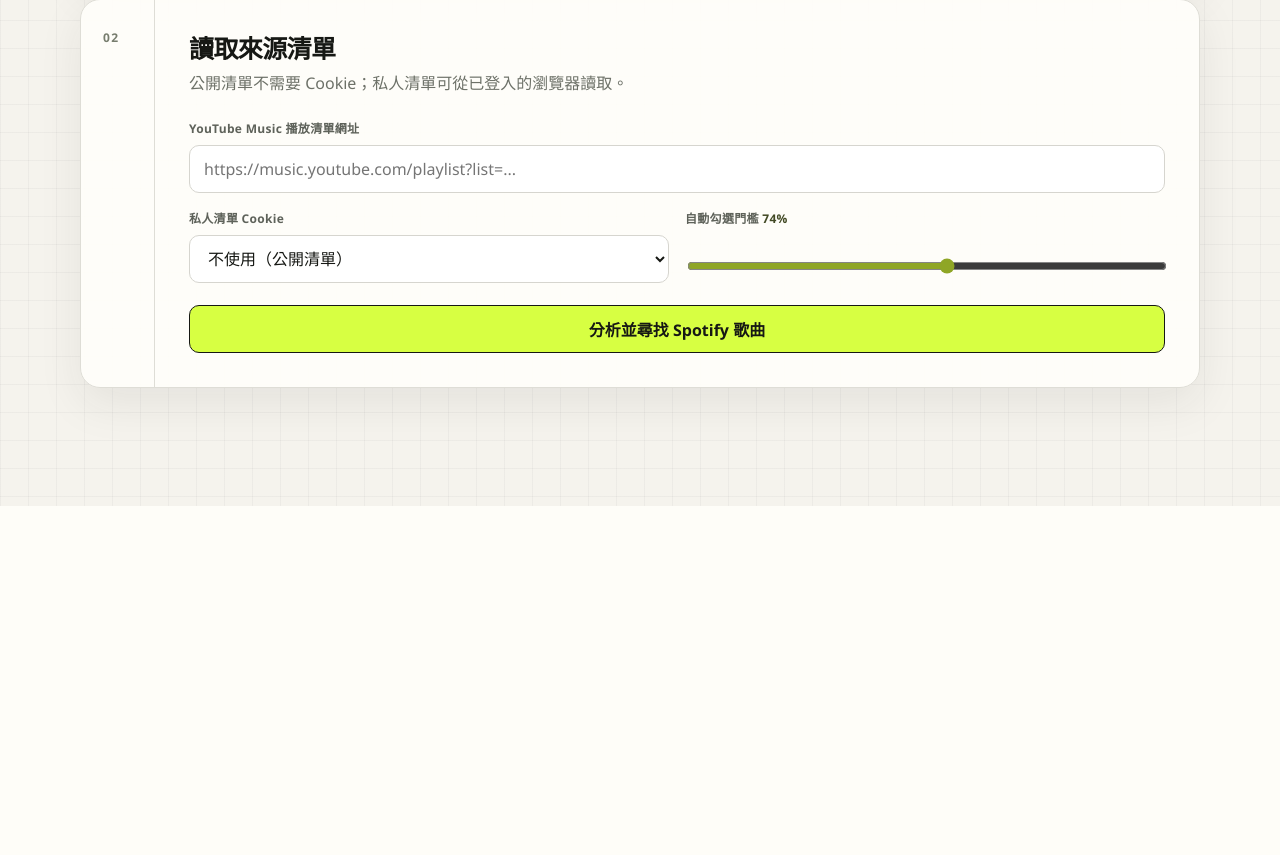
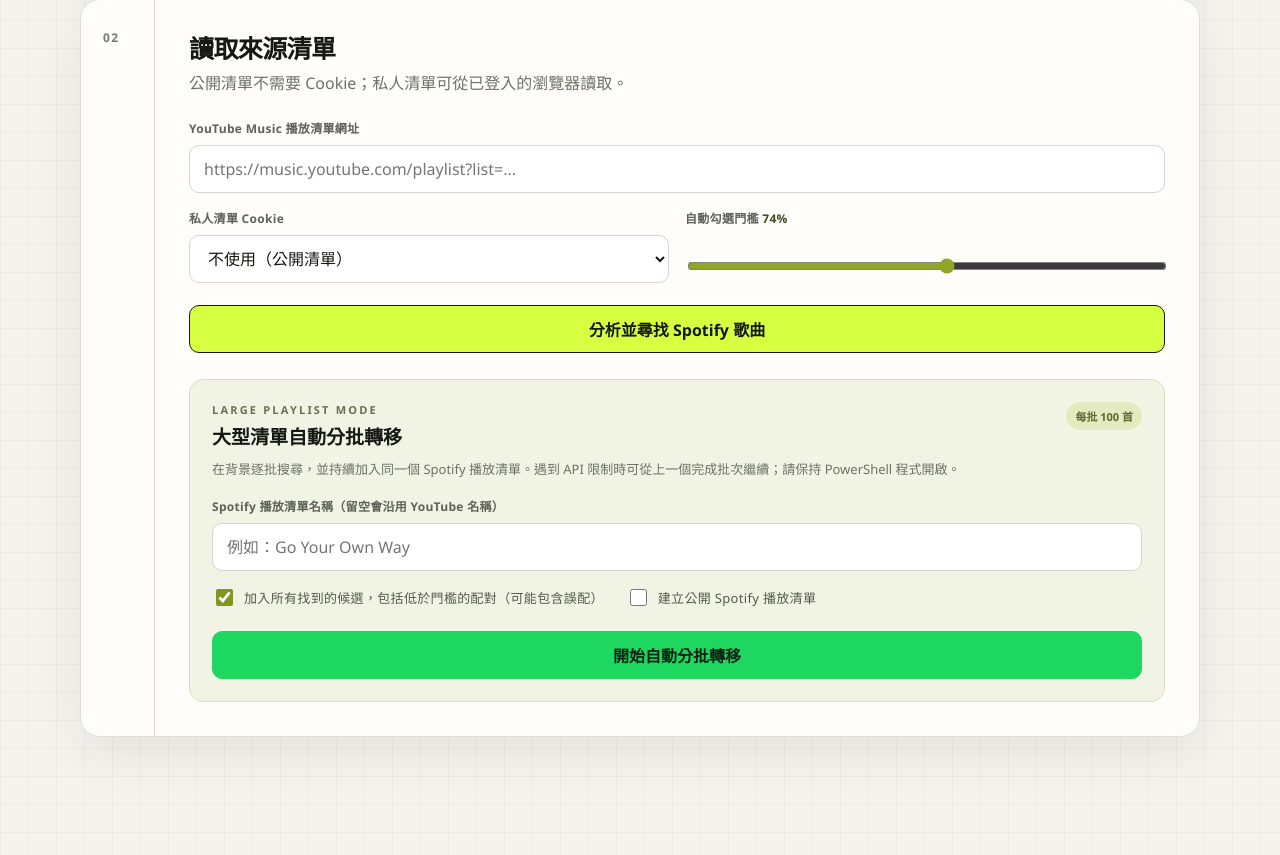
Before and after one commit to SCP-2317-K/ytmusic-to-spotify-migrator, a Flask app: page / in a window 1280 px wide. Shown: the part 652-1507 px from the top of the page. Before the commit the page ends 1158 px from the top, so only its background shows below. Run offline with Flask 3, Linux system fonts and the light colour scheme.

Commit message:
Add resumable bulk playlist transfers

```diff
--- a/app.py
+++ b/app.py
@@ -27,7 +27,7 @@ REDIRECT_URI = f"http://{APP_HOST}:{APP_PORT}/callback"
 SPOTIFY_API = "https://api.spotify.com/v1"
 SPOTIFY_ACCOUNTS = "https://accounts.spotify.com"
 SESSION_TTL_SECONDS = 12 * 60 * 60
-MAX_PLAYLIST_ITEMS = 2_000
+MAX_PLAYLIST_ITEMS = 5_000
 
 app = Flask(__name__)
 app.config.update(JSON_AS_ASCII=False, MAX_CONTENT_LENGTH=2 * 1024 * 1024)
@@ -226,16 +226,19 @@ class SpotifyClient:
     def profile(self) -> dict[str, Any]:
         return self.request("GET", "/me")
 
-    def search_tracks(self, title: str, artist: str) -> list[dict[str, Any]]:
+    def search_tracks(self, title: str, artist: str, broad_only: bool = False) -> list[dict[str, Any]]:
         clean_title = title.replace('"', " ").strip()
         clean_artist = artist.replace('"', " ").strip()
-        query = f'track:"{clean_title}"'
-        if clean_artist:
-            query += f' artist:"{clean_artist}"'
+        if broad_only:
+            query = f"{clean_title} {clean_artist}".strip()
+        else:
+            query = f'track:"{clean_title}"'
+            if clean_artist:
+                query += f' artist:"{clean_artist}"'
         payload = self.request("GET", "/search", params={"q": query, "type": "track", "limit": 10})
         items = payload.get("tracks", {}).get("items", [])
 
-        if not items:
+        if not items and not broad_only:
             payload = self.request(
                 "GET",
                 "/search",
@@ -454,10 +457,17 @@ def extract_youtube_playlist(url: str, cookies_browser: str = "none") -> tuple[d
     }, tracks
 
 
-def analyze_tracks(client: SpotifyClient, source_tracks: list[SourceTrack], threshold: float) -> list[dict[str, Any]]:
+def analyze_tracks(
+    client: SpotifyClient,
+    source_tracks: list[SourceTrack],
+    threshold: float,
+    progress_callback: Any = None,
+    delay_seconds: float = 0.0,
+    broad_search: bool = False,
+) -> list[dict[str, Any]]:
     results: list[dict[str, Any]] = []
-    for source in source_tracks:
-        candidates = client.search_tracks(source.title, source.artist)
+    for position, source in enumerate(source_tracks, start=1):
+        candidates = client.search_tracks(source.title, source.artist, broad_only=broad_search)
         ranked = []
         for candidate in candidates:
             scores = score_candidate(source, candidate)
@@ -485,7 +495,136 @@ def analyze_tracks(client: SpotifyClient, source_tracks: list[SourceTrack], thre
                 "confidence": "high" if score["total"] >= 0.86 else "medium" if confident else "low",
             }
         )
+        if progress_callback:
+            progress_callback(position, len(source_tracks))
+        if delay_seconds:
+            time.sleep(delay_seconds)
     return results
+
+
+def _public_job(job: dict[str, Any]) -> dict[str, Any]:
+    return {key: value for key, value in job.items() if not key.startswith("_")}
+
+
+def _bulk_transfer_worker(session_data: dict[str, Any]) -> None:
+    job = session_data["bulk_job"]
+    try:
+        job.update({"status": "extracting", "message": "正在讀取完整 YouTube Music 播放清單…", "error": None})
+        if not job.get("_source_tracks"):
+            playlist_meta, source_tracks = extract_youtube_playlist(
+                job["source_url"],
+                job["cookies_browser"],
+            )
+            job["_source_tracks"] = source_tracks
+            job["_results"] = []
+            job["playlist_meta"] = playlist_meta
+            job["total"] = len(source_tracks)
+            job["playlist_name"] = job["requested_name"] or playlist_meta["title"]
+
+        source_tracks = job["_source_tracks"]
+        client = SpotifyClient(session_data)
+        if not job.get("spotify_playlist_id"):
+            job.update({"status": "creating", "message": "正在建立 Spotify 播放清單…"})
+            description = f"由 YouTube Music 自動分批轉移。來源：{job['source_url']}"
+            playlist = client.create_playlist(job["playlist_name"], job["public"], description)
+            job["spotify_playlist_id"] = playlist["id"]
+            job["spotify_playlist_url"] = playlist.get("external_urls", {}).get("spotify", "")
+
+        batch_size = int(job.get("batch_size", 100))
+        total = len(source_tracks)
+        start = int(job.get("next_index", 0))
+        job["_cancel"] = False
+
+        while start < total:
+            if job.get("_cancel"):
+                job.update({"status": "cancelled", "message": "已在上一個完成批次後停止。", "can_resume": True})
+                return
+
+            end = min(start + batch_size, total)
+            batch = source_tracks[start:end]
+            job.update(
+                {
+                    "status": "matching",
+                    "batch_start": start + 1,
+                    "batch_end": end,
+                    "scanned": start,
+                    "message": f"正在搜尋第 {start + 1}–{end} 首…",
+                }
+            )
+
+            def update_progress(done: int, _batch_total: int) -> None:
+                job["scanned"] = start + done
+                job["message"] = f"正在搜尋第 {start + done}/{total} 首…"
+
+            batch_results = analyze_tracks(
+                client,
+                batch,
+                job["threshold"],
+                progress_callback=update_progress,
+                delay_seconds=0.08,
+                broad_search=True,
+            )
+            uris: list[str] = []
+            for item in batch_results:
+                match = item.get("match")
+                should_transfer = bool(match and (job["include_low_confidence"] or item["selected"]))
+                item["transferred"] = should_transfer
+                if should_transfer:
+                    uris.append(match["uri"])
+
+            job.update({"status": "adding", "message": f"正在加入第 {start + 1}–{end} 首到同一個 Spotify 清單…"})
+            if uris:
+                client.add_items(job["spotify_playlist_id"], uris)
+
+            job["_results"].extend(batch_results)
+            job["processed"] = end
+            job["next_index"] = end
+            job["added"] += len(uris)
+            job["matched"] += sum(1 for item in batch_results if item.get("match"))
+            job["unmatched"] += sum(1 for item in batch_results if not item.get("match"))
+            job["low_confidence"] += sum(
+                1 for item in batch_results if item.get("match") and not item.get("selected")
+            )
+            start = end
+
+        analysis = {
+            "playlist": job["playlist_meta"],
+            "tracks": job["_results"],
+            "threshold": job["threshold"],
+            "created_at": time.time(),
+        }
+        session_data["analysis"] = analysis
+        job.update(
+            {
+                "status": "complete",
+                "processed": total,
+                "scanned": total,
+                "can_resume": False,
+                "message": f"完成：已加入 {job['added']} 首，找不到 {job['unmatched']} 首。",
+            }
+        )
+    except AppError as exc:
+        job.update(
+            {
+                "status": "error",
+                "error": exc.message,
+                "error_details": exc.details,
+                "message": "分批轉移已暫停；已完成的批次仍保留在 Spotify。",
+                "can_resume": bool(job.get("_source_tracks") and job.get("spotify_playlist_id")),
+                "scanned": job.get("processed", 0),
+            }
+        )
+    except Exception as exc:
+        app.logger.exception("Bulk transfer failed")
+        job.update(
+            {
+                "status": "error",
+                "error": f"發生未預期的錯誤：{exc}",
+                "message": "分批轉移已暫停；已完成的批次仍保留在 Spotify。",
+                "can_resume": bool(job.get("_source_tracks") and job.get("spotify_playlist_id")),
+                "scanned": job.get("processed", 0),
+            }
+        )
 
 
 @app.get("/")
@@ -566,9 +705,97 @@ def spotify_callback():
 @app.post("/api/logout")
 def logout():
     data = g.local_session
-    for key in ("access_token", "refresh_token", "expires_at", "profile", "analysis"):
+    if data.get("bulk_job"):
+        data["bulk_job"]["_cancel"] = True
+    for key in ("access_token", "refresh_token", "expires_at", "profile", "analysis", "bulk_job"):
         data.pop(key, None)
     return jsonify({"ok": True})
+
+
+@app.post("/api/bulk/start")
+def bulk_start():
+    body = _json_body()
+    data = g.local_session
+    existing = data.get("bulk_job")
+    if existing and existing.get("status") in {"queued", "extracting", "creating", "matching", "adding"}:
+        raise AppError("已有大型清單轉移正在進行。", 409)
+
+    url = str(body.get("playlist_url", "")).strip()
+    if not _youtube_url_ok(url):
+        raise AppError("請貼上含有 list=... 的 YouTube Music／YouTube 播放清單網址。")
+    cookies_browser = str(body.get("cookies_browser", "none")).casefold()
+    if cookies_browser not in {"none", "chrome", "edge", "firefox"}:
+        raise AppError("Cookie 瀏覽器選項不正確。")
+    try:
+        threshold = float(body.get("threshold", 0.74))
+    except (TypeError, ValueError) as exc:
+        raise AppError("比對門檻格式錯誤。") from exc
+    if not 0.5 <= threshold <= 0.95:
+        raise AppError("比對門檻必須介於 0.50 到 0.95。")
+
+    SpotifyClient(data)._refresh_if_needed()
+    job = {
+        "id": secrets.token_urlsafe(12),
+        "status": "queued",
+        "message": "準備開始…",
+        "source_url": url,
+        "cookies_browser": cookies_browser,
+        "threshold": threshold,
+        "include_low_confidence": bool(body.get("include_low_confidence", True)),
+        "requested_name": str(body.get("name", "")).strip()[:100],
+        "playlist_name": "",
+        "public": bool(body.get("public", False)),
+        "batch_size": 100,
+        "total": 0,
+        "processed": 0,
+        "scanned": 0,
+        "next_index": 0,
+        "added": 0,
+        "matched": 0,
+        "unmatched": 0,
+        "low_confidence": 0,
+        "spotify_playlist_id": "",
+        "spotify_playlist_url": "",
+        "can_resume": False,
+        "error": None,
+        "error_details": None,
+        "_cancel": False,
+    }
+    data["bulk_job"] = job
+    threading.Thread(target=_bulk_transfer_worker, args=(data,), daemon=True).start()
+    return jsonify(_public_job(job)), 202
+
+
+@app.get("/api/bulk/status")
+def bulk_status():
+    job = g.local_session.get("bulk_job")
+    if not job:
+        return jsonify({"status": "idle"})
+    return jsonify(_public_job(job))
+
+
+@app.post("/api/bulk/resume")
+def bulk_resume():
+    data = g.local_session
+    job = data.get("bulk_job")
+    if not job:
+        raise AppError("沒有可繼續的大型清單工作。", 404)
+    if job.get("status") not in {"error", "cancelled"}:
+        raise AppError("目前的工作不需要繼續。", 409)
+    SpotifyClient(data)._refresh_if_needed()
+    job.update({"status": "queued", "message": "準備從上一個完成批次繼續…", "error": None, "error_details": None})
+    threading.Thread(target=_bulk_transfer_worker, args=(data,), daemon=True).start()
+    return jsonify(_public_job(job)), 202
+
+
+@app.post("/api/bulk/cancel")
+def bulk_cancel():
+    job = g.local_session.get("bulk_job")
+    if not job:
+        raise AppError("目前沒有大型清單工作。", 404)
+    job["_cancel"] = True
+    job["message"] = "將在目前批次結束後停止…"
+    return jsonify(_public_job(job))
 
 
 @app.post("/api/analyze")
@@ -644,7 +871,7 @@ def report_csv():
     output = io.StringIO()
     writer = csv.writer(output)
     writer.writerow(
-        ["序號", "YouTube 歌名", "YouTube 藝人", "YouTube 網址", "Spotify 歌名", "Spotify 藝人", "Spotify 網址", "總分", "信心"]
+        ["序號", "YouTube 歌名", "YouTube 藝人", "YouTube 網址", "Spotify 歌名", "Spotify 藝人", "Spotify 網址", "總分", "信心", "已轉移"]
     )
     for item in analysis["tracks"]:
         source, match = item["source"], item.get("match") or {}
@@ -659,6 +886,7 @@ def report_csv():
                 match.get("url", ""),
                 item["score"]["total"],
                 item["confidence"],
+                "是" if item.get("transferred", item.get("selected", False)) else "否",
             ]
         )
     filename = re.sub(r"[^\w\-]+", "_", analysis["playlist"]["title"], flags=re.UNICODE).strip("_") or "report"
--- a/static/app.js
+++ b/static/app.js
@@ -1,5 +1,7 @@
 const $ = (selector) => document.querySelector(selector);
 let currentAnalysis = null;
+let bulkPollTimer = null;
+let bulkCompletionNotice = null;
 
 async function api(path, options = {}) {
   const response = await fetch(path, {
@@ -111,6 +113,107 @@ $("#analyzeButton").addEventListener("click", async () => {
   }
 });
 
+const bulkActiveStates = new Set(["queued", "extracting", "creating", "matching", "adding"]);
+
+function renderBulkStatus(job) {
+  if (!job || job.status === "idle") return;
+  $("#bulkStatus").classList.remove("hidden");
+  const total = Number(job.total || 0);
+  const current = Number(job.scanned || job.processed || 0);
+  const percent = total ? Math.min(100, Math.round((current / total) * 100)) : 0;
+  $("#bulkProgress").max = total || 1;
+  $("#bulkProgress").value = total ? current : 0;
+  $("#bulkPercent").textContent = total ? `${percent}%` : "讀取中";
+  $("#bulkMessage").textContent = job.message || "處理中…";
+  $("#bulkStats").textContent = total
+    ? `已完成批次 ${job.processed || 0}/${total} · 已加入 ${job.added || 0} · 找不到 ${job.unmatched || 0} · 低信心候選 ${job.low_confidence || 0}`
+    : "正在取得播放清單歌曲數量…";
+
+  const playlistLink = $("#bulkSpotifyLink");
+  if (job.spotify_playlist_url) {
+    playlistLink.href = job.spotify_playlist_url;
+    playlistLink.classList.remove("hidden");
+  }
+
+  const errorPanel = $("#bulkError");
+  if (job.error) {
+    const details = typeof job.error_details === "string" ? `\n${job.error_details}` : "";
+    errorPanel.textContent = job.error + details;
+    errorPanel.classList.remove("hidden");
+  } else {
+    errorPanel.classList.add("hidden");
+  }
+
+  $("#bulkResumeButton").classList.toggle("hidden", !job.can_resume);
+  $("#bulkCancelButton").classList.toggle("hidden", !bulkActiveStates.has(job.status));
+  setBusy($("#bulkStartButton"), bulkActiveStates.has(job.status), "自動轉移進行中…");
+
+  if (job.status === "complete" && bulkCompletionNotice !== job.id) {
+    bulkCompletionNotice = job.id;
+    showToast(`大型清單轉移完成：已加入 ${job.added} 首。`, "success");
+  }
+}
+
+function scheduleBulkPoll(delay = 1800) {
+  window.clearTimeout(bulkPollTimer);
+  bulkPollTimer = window.setTimeout(async () => {
+    try {
+      const job = await api("/api/bulk/status");
+      renderBulkStatus(job);
+      if (bulkActiveStates.has(job.status)) scheduleBulkPoll();
+    } catch (error) {
+      showToast(error.message);
+      scheduleBulkPoll(5000);
+    }
+  }, delay);
+}
+
+$("#bulkStartButton").addEventListener("click", async () => {
+  const status = await refreshStatus();
+  if (!status.authenticated) return showToast("請先完成 Spotify 連結。");
+  const playlistUrl = $("#playlistUrl").value.trim();
+  if (!playlistUrl) return showToast("請貼上 YouTube Music 播放清單網址。");
+  try {
+    setBusy($("#bulkStartButton"), true, "正在啟動…");
+    $("#bulkError").classList.add("hidden");
+    const job = await api("/api/bulk/start", {
+      method: "POST",
+      body: JSON.stringify({
+        playlist_url: playlistUrl,
+        cookies_browser: $("#cookiesBrowser").value,
+        threshold: Number($("#threshold").value),
+        include_low_confidence: $("#bulkIncludeLow").checked,
+        name: $("#bulkName").value.trim(),
+        public: $("#bulkPublic").checked,
+      }),
+    });
+    renderBulkStatus(job);
+    scheduleBulkPoll(500);
+  } catch (error) {
+    setBusy($("#bulkStartButton"), false);
+    showToast(error.message);
+  }
+});
+
+$("#bulkResumeButton").addEventListener("click", async () => {
+  try {
+    const job = await api("/api/bulk/resume", { method: "POST", body: "{}" });
+    renderBulkStatus(job);
+    scheduleBulkPoll(500);
+  } catch (error) {
+    showToast(error.message);
+  }
+});
+
+$("#bulkCancelButton").addEventListener("click", async () => {
+  try {
+    const job = await api("/api/bulk/cancel", { method: "POST", body: "{}" });
+    renderBulkStatus(job);
+  } catch (error) {
+    showToast(error.message);
+  }
+});
+
 function renderAnalysis(analysis) {
   $("#playlistTitle").textContent = analysis.playlist.title;
   $("#targetName").value = analysis.playlist.title;
@@ -183,5 +286,10 @@ window.addEventListener("DOMContentLoaded", async () => {
     showToast(`Spotify 登入未完成：${params.get("message") || "未知錯誤"}`);
     history.replaceState({}, "", "/");
   }
-  try { await refreshStatus(); } catch (error) { showToast(error.message); }
+  try {
+    await refreshStatus();
+    const job = await api("/api/bulk/status");
+    renderBulkStatus(job);
+    if (bulkActiveStates.has(job.status)) scheduleBulkPoll(500);
+  } catch (error) { showToast(error.message); }
 });
--- a/static/style.css
+++ b/static/style.css
@@ -79,6 +79,22 @@ input:focus, select:focus { border-color: #8e9b56; box-shadow: 0 0 0 4px rgba(21
 input[type="range"] { width: 100%; accent-color: #8fa626; }
 #thresholdValue { color: #424a25; font-weight: 700; }
 
+.bulk-panel { margin-top: 26px; padding: 22px; background: #f1f4e4; border: 1px solid #d9dec1; border-radius: 14px; }
+.bulk-heading { display: flex; align-items: flex-start; justify-content: space-between; gap: 18px; }
+.bulk-heading h3 { margin: 5px 0 0; font-size: 19px; }
+.bulk-heading > span { padding: 6px 9px; color: #5f672f; background: #e4eabf; border-radius: 99px; font-size: 11px; font-weight: 700; white-space: nowrap; }
+.bulk-panel > p { margin: 9px 0 18px; color: var(--muted); font-size: 13px; line-height: 1.55; }
+.bulk-options { display: flex; flex-wrap: wrap; gap: 12px 22px; margin-top: 15px; }
+.checkbox-row { display: flex; grid-template-columns: none; flex-direction: row; align-items: center; gap: 8px; color: #555b49; font-size: 13px; }
+.checkbox-row input { width: 17px; height: 17px; accent-color: #839521; }
+.checkbox-row > span { color: inherit; font-size: inherit; font-weight: 500; }
+.bulk-status { margin-top: 18px; padding-top: 18px; border-top: 1px solid #d5dbc0; }
+.bulk-status-line { display: flex; justify-content: space-between; gap: 15px; margin-bottom: 8px; font-size: 13px; }
+.bulk-status-line span { color: #697047; font-weight: 700; }
+.bulk-status progress { width: 100%; height: 12px; accent-color: #8da128; }
+.bulk-stats { margin-top: 8px; color: var(--muted); font-size: 12px; }
+.bulk-actions { display: flex; flex-wrap: wrap; gap: 9px; margin-top: 14px; }
+
 .progress { display: flex; gap: 13px; align-items: center; margin-top: 18px; color: #41443e; }
 .progress small { display: block; margin-top: 2px; color: var(--muted); }
 .error-panel { margin-top: 16px; padding: 13px 15px; color: #7e2f29; background: #f9e4e1; border: 1px solid #efc4be; border-radius: 9px; font-size: 13px; line-height: 1.55; white-space: pre-wrap; }
@@ -135,6 +151,8 @@ td em { color: #9b5a52; font-size: 13px; }
   .card-heading, .review-header { display: grid; }
   .inline-form, .transfer-panel { display: grid; }
   .options-grid { grid-template-columns: 1fr; }
+  .bulk-panel { padding: 18px; }
+  .bulk-heading { display: grid; }
   .review-header, .legend, .transfer-panel { margin-left: 18px; margin-right: 18px; }
   .success-card { align-items: flex-start; flex-wrap: wrap; }
   .success-card .button { width: 100%; margin-left: 0; }
--- a/templates/index.html
+++ b/templates/index.html
@@ -74,6 +74,43 @@
             <div><strong>正在比對歌曲</strong><small>大型清單可能需要幾分鐘，請保持此頁開啟。</small></div>
           </div>
           <div id="analyzeError" class="error-panel hidden" role="alert"></div>
+
+          <div class="bulk-panel">
+            <div class="bulk-heading">
+              <div>
+                <div class="eyebrow">LARGE PLAYLIST MODE</div>
+                <h3>大型清單自動分批轉移</h3>
+              </div>
+              <span>每批 100 首</span>
+            </div>
+            <p>在背景逐批搜尋，並持續加入同一個 Spotify 播放清單。遇到 API 限制時可從上一個完成批次繼續；請保持 PowerShell 程式開啟。</p>
+            <label>
+              <span>Spotify 播放清單名稱（留空會沿用 YouTube 名稱）</span>
+              <input id="bulkName" type="text" maxlength="100" placeholder="例如：Go Your Own Way">
+            </label>
+            <div class="bulk-options">
+              <label class="checkbox-row">
+                <input id="bulkIncludeLow" type="checkbox" checked>
+                <span>加入所有找到的候選，包括低於門檻的配對（可能包含誤配）</span>
+              </label>
+              <label class="checkbox-row">
+                <input id="bulkPublic" type="checkbox">
+                <span>建立公開 Spotify 播放清單</span>
+              </label>
+            </div>
+            <button id="bulkStartButton" class="button spotify full">開始自動分批轉移</button>
+            <div id="bulkStatus" class="bulk-status hidden">
+              <div class="bulk-status-line"><strong id="bulkMessage">準備開始…</strong><span id="bulkPercent">0%</span></div>
+              <progress id="bulkProgress" max="1" value="0"></progress>
+              <div id="bulkStats" class="bulk-stats"></div>
+              <div id="bulkError" class="error-panel hidden" role="alert"></div>
+              <div class="bulk-actions">
+                <a id="bulkSpotifyLink" class="button spotify small hidden" target="_blank" rel="noopener">開啟 Spotify 清單</a>
+                <button id="bulkResumeButton" class="button primary small hidden">從上次完成處繼續</button>
+                <button id="bulkCancelButton" class="button ghost small">批次結束後停止</button>
+              </div>
+            </div>
+          </div>
         </div>
       </section>
 
```
Also changed, not shown: tests/test_app.py (+88 -1 lines), README.md.
